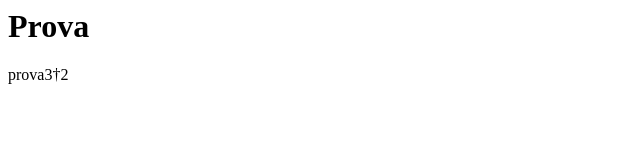
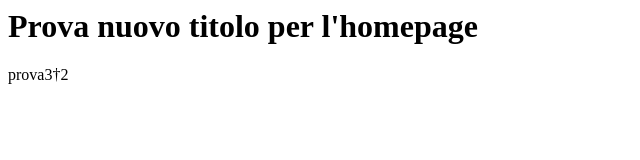
Before and after one commit to AndreaCorvaglia/pw2018m, a plain HTML site: page index.html in a window 1280 px wide. Shown: the whole page, without its empty margins (0-640 px from the left). Drawn offline with Linux system fonts and the light colour scheme.

Commit message:
Aggiornato titolo

```diff
--- a/index.html
+++ b/index.html
@@ -1,6 +1,6 @@
 <html>
 <body>
-<h1>Prova</h1>
+<h1>Prova nuovo titolo per l'homepage</h1>
 <p>prova3†2</p>
 </body>
 </html>
```
